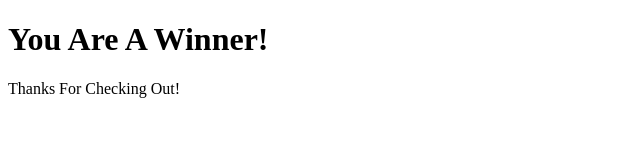
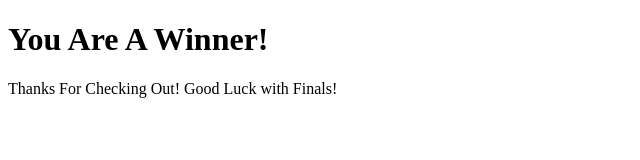
Before and after one commit to tn925/tn925.github.io, a plain HTML site: page index.html in a window 1280 px wide. Shown: the whole page, without its empty margins (0-640 px from the left). Drawn offline with Linux system fonts and the light colour scheme.

Commit message:
Update index.html

```diff
--- a/index.html
+++ b/index.html
@@ -2,6 +2,6 @@
 <html>
 <body>
 <h1>You Are A Winner!</h1>
-<p>Thanks For Checking Out!</p>
+<p>Thanks For Checking Out! Good Luck with Finals!</p>
 </body>
 </html>
```
